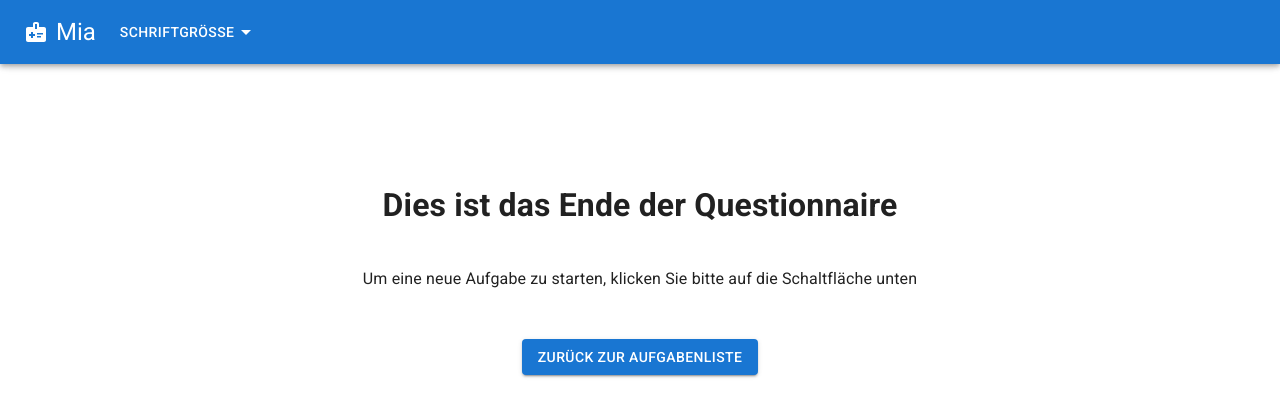
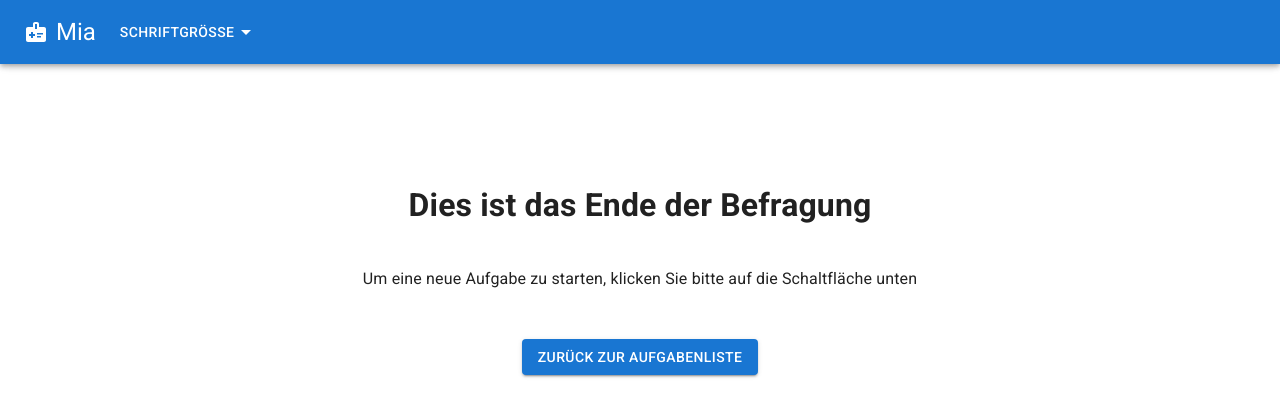
Before and after one commit to innosuisse-smaragd/dmia, a React (Vite) app in the folder src/main/js/: page /end in a window 1280 px wide. Shown: the top 416 px of the page. Built offline with nearby package versions, Linux system fonts and the light colour scheme.

Commit message:
fix end of chat message

```diff
--- a/src/main/js/src/routes/EndRoute.jsx
+++ b/src/main/js/src/routes/EndRoute.jsx
@@ -35,7 +35,7 @@ function EndRoute() {
               paddingTop: "5rem",
             }}
           >
-            <h1>Dies ist das Ende der Questionnaire</h1>
+            <h1>Dies ist das Ende der Befragung</h1>
             <p>
               Um eine neue Aufgabe zu starten, klicken Sie bitte auf die
               Schaltfläche unten
```
